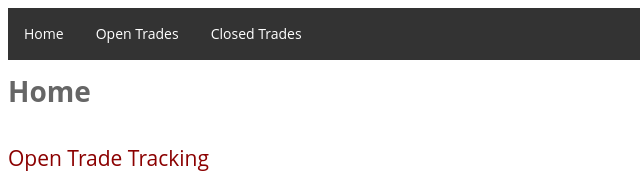
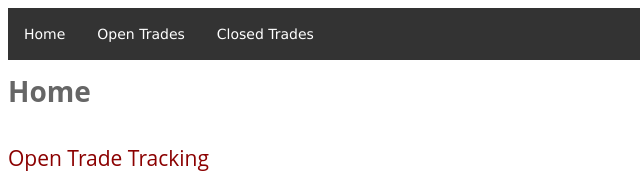
Before and after one commit to djcohen03/djcohen03.github.io-legacy, a plain HTML site: page home.html in a window 1280 px wide. Shown: the top 184 px of the page, 0-640 px from the left. Drawn offline with Linux system fonts and the light colour scheme.

Commit message:
data update

```diff
--- a/tablestyle.css
+++ b/tablestyle.css
@@ -55,6 +55,7 @@ li.nav a.nav {
     text-align: center;
     padding: 14px 16px;
     text-decoration: none;
+    /*font-weight:bold;*/
 }
 
 ul.nav{
@@ -65,6 +66,11 @@ ul.nav{
     background-color: #333;
 }
 
+a.nav{
+    font-size: 25;
+    font-family: 'Verdana';
+    text-decoration: none;
+}
 
 
 
```
Also changed, not shown: historical.txt, lastupdate2.txt, opentrades.txt.
